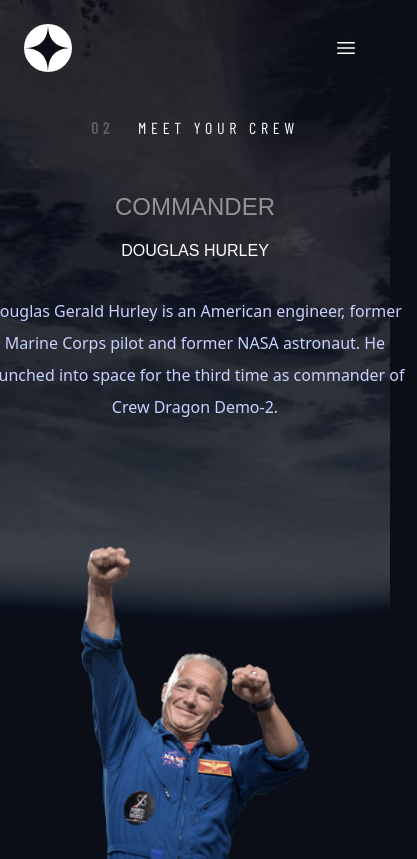
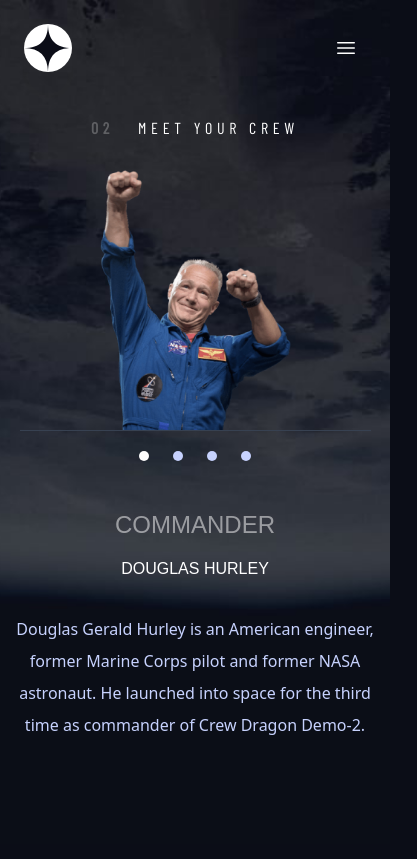
Before and after one commit to fedeq/space-tourism-website, a Next.js app: page /crew in a window 390 px wide. Shown: the whole page, 417 px wide, since content can reach past the window. Built offline with nearby package versions, Linux system fonts and the light colour scheme; a web font is replaced by a local one.

Commit message:
Fix crew page

```diff
--- a/src/app/crew/page.tsx
+++ b/src/app/crew/page.tsx
@@ -36,12 +36,45 @@
 export default function Crew() {
   const [crewMember, setCrewMember] = useState(0);
 
+  const crewMemberSelector = (
+    <>
+      <button
+        className={`h-2.5 w-2.5 rounded-full xl:h-[15px] xl:w-[15px] ${
+          crewMember == 0 ? "bg-white" : "bg-indigo-200"
+        }`}
+        type="button"
+        onClick={() => setCrewMember(0)}
+      />
+      <button
+        className={`h-2.5 w-2.5 rounded-full xl:h-[15px] xl:w-[15px] ${
+          crewMember == 1 ? "bg-white" : "bg-indigo-200"
+        }`}
+        type="button"
+        onClick={() => setCrewMember(1)}
+      />
+      <button
+        className={`h-2.5 w-2.5 rounded-full xl:h-[15px] xl:w-[15px] ${
+          crewMember == 2 ? "bg-white" : "bg-indigo-200"
+        }`}
+        type="button"
+        onClick={() => setCrewMember(2)}
+      />
+      <button
+        className={`h-2.5 w-2.5 rounded-full xl:h-[15px] xl:w-[15px] ${
+          crewMember == 3 ? "bg-white" : "bg-indigo-200"
+        }`}
+        type="button"
+        onClick={() => setCrewMember(3)}
+      />
+    </>
+  );
+
   return (
     <div className="xl:bg-crew_desktop bg-crew_mobile sm:bg-crew_tablet grid min-h-screen grid-rows-[auto,1fr] bg-cover bg-center bg-no-repeat">
       <Header />
       <main>
         <div className="grid h-full grid-cols-1 gap-10 xl:grid-cols-2 xl:gap-0">
-          <div className="mt-5 flex flex-col text-center text-base md:ml-12 md:mt-10 md:text-left md:text-xl xl:ml-36 xl:text-[28px]">
+          <div className="mt-5 flex flex-col items-center text-center text-base md:ml-12 md:mt-10 md:items-start md:text-left md:text-xl xl:ml-36 xl:text-[28px]">
             <div>
               <span className="font-barlow_condensed font-bold tracking-[4.72px] text-white opacity-25">
                 02
@@ -50,49 +83,24 @@
                 Meet your crew
               </span>
             </div>
-            <div className="mt-14 flex h-[270px] flex-col items-center justify-center xl:mt-0 xl:h-full xl:items-start">
+            <div className="flex h-[40%] w-[90%] items-end justify-center border-b border-b-gray-700 md:hidden">
+              <img alt="Crew" className="mt-10 px-20 md:px-0" src={crew[crewMember].image} />
+            </div>
+            <div className="flex gap-6 py-5 md:hidden">{crewMemberSelector}</div>
+            <div className="mt-7 flex w-full flex-col items-center justify-center md:mt-14 md:h-[270px] xl:mt-0 xl:h-full xl:items-start">
               <div className="font-bellefair text-2xl font-normal uppercase text-white opacity-50 xl:text-[32px]">
                 {crew[crewMember].role}
               </div>
               <div className="font-bellefair mt-4 inline-block font-normal uppercase text-white md:text-[40px] xl:mt-8 xl:text-[56px]">
                 {crew[crewMember].name}
               </div>
-              <p className="font-barlow mt-8 w-[444px] text-center font-thin leading-loose text-indigo-200 md:text-base xl:mt-12 xl:text-left xl:text-lg">
+              <p className="font-barlow mt-8 px-4 text-center font-thin leading-loose text-indigo-200 md:w-[444px] md:px-0 md:text-base xl:mt-12 xl:text-left xl:text-lg">
                 {crew[crewMember].info}
               </p>
-              <div className="mt-12 flex gap-6 xl:mt-20">
-                <button
-                  className={`rounded-full md:h-2.5 md:w-2.5 xl:h-[15px] xl:w-[15px] ${
-                    crewMember == 0 ? "bg-white" : "bg-indigo-200"
-                  }`}
-                  type="button"
-                  onClick={() => setCrewMember(0)}
-                />
-                <button
-                  className={`rounded-full md:h-2.5 md:w-2.5 xl:h-[15px] xl:w-[15px] ${
-                    crewMember == 1 ? "bg-white" : "bg-indigo-200"
-                  }`}
-                  type="button"
-                  onClick={() => setCrewMember(1)}
-                />
-                <button
-                  className={`rounded-full md:h-2.5 md:w-2.5 xl:h-[15px] xl:w-[15px] ${
-                    crewMember == 2 ? "bg-white" : "bg-indigo-200"
-                  }`}
-                  type="button"
-                  onClick={() => setCrewMember(2)}
-                />
-                <button
-                  className={`rounded-full md:h-2.5 md:w-2.5 xl:h-[15px] xl:w-[15px] ${
-                    crewMember == 3 ? "bg-white" : "bg-indigo-200"
-                  }`}
-                  type="button"
-                  onClick={() => setCrewMember(3)}
-                />
-              </div>
+              <div className="hidden md:mt-12 md:flex md:gap-6 xl:mt-20">{crewMemberSelector}</div>
             </div>
           </div>
-          <div className="flex justify-center">
+          <div className="hidden justify-center md:flex">
             <img alt="Crew" className="mt-10 px-20 md:px-0" src={crew[crewMember].image} />
           </div>
         </div>
```
